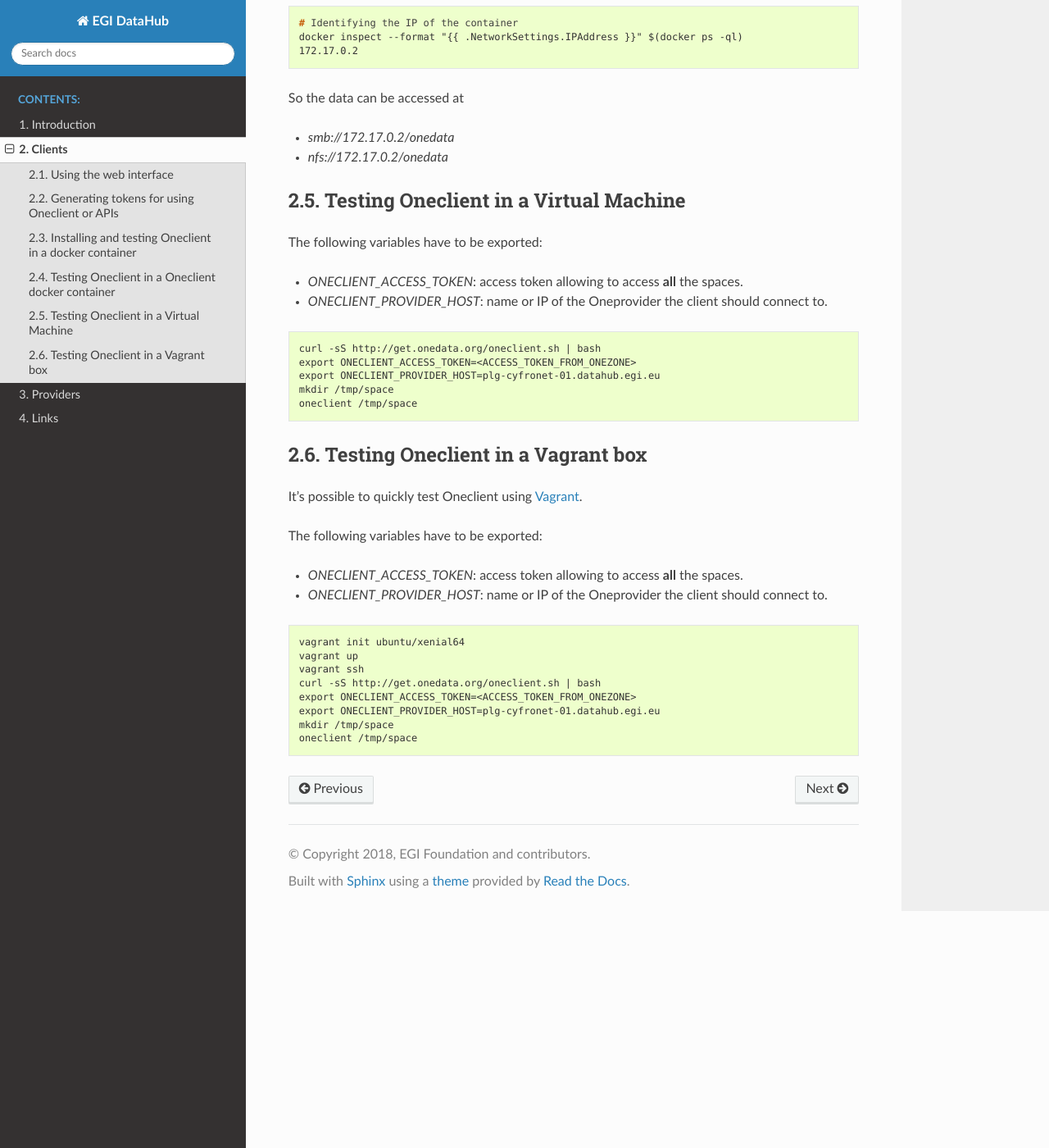
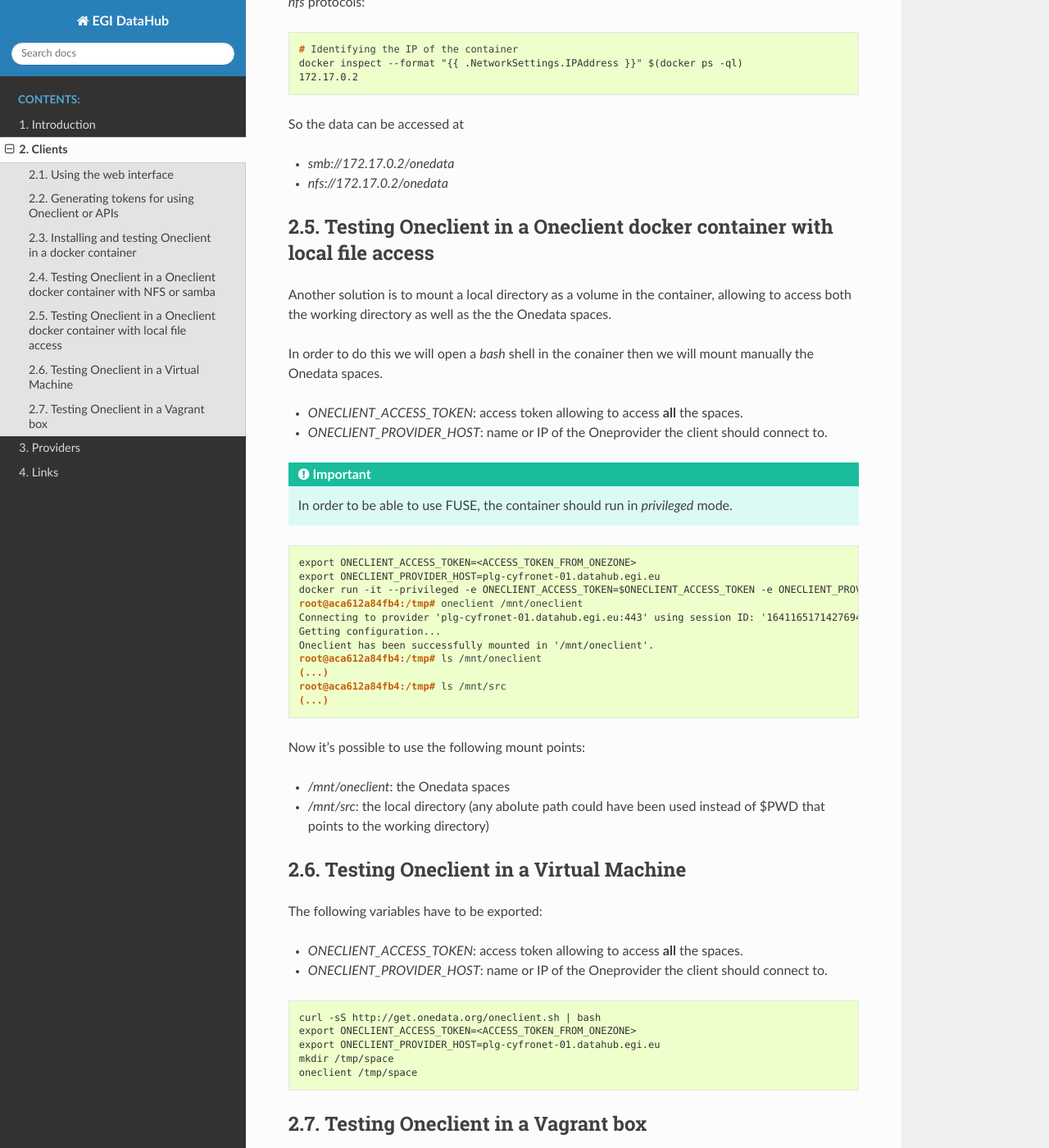
Before and after one commit to EGI-Federation/datahub-documentation, a Sphinx documentation site: the page built from source/clients.rst, in a window 1280 px wide and 1400 px high, scrolled down 3981 px. Shown: the whole window at 82% size. Built offline with Sphinx 7.4.7 and the Read the Docs theme 2.0.0, drawn with Linux system fonts in a browser that asks for light colours; some of the changed text lies outside the part shown.

Commit message:
clients: document using oneclient container with local directory

```diff
--- a/source/clients.rst
+++ b/source/clients.rst
@@ -94,8 +94,8 @@ other providers supporting the space.
 For a real production usage it's preferable to use the Oneclient container as a
 source for a volume mounted into another container.
 
-Testing Oneclient in a Oneclient docker container
-^^^^^^^^^^^^^^^^^^^^^^^^^^^^^^^^^^^^^^^^^^^^^^^^^
+Testing Oneclient in a Oneclient docker container with NFS or samba
+^^^^^^^^^^^^^^^^^^^^^^^^^^^^^^^^^^^^^^^^^^^^^^^^^^^^^^^^^^^^^^^^^^^
 
 Docker containers for the oneclient are available, the existing versions can be
 seen in docker hub: https://hub.docker.com/r/onedata/oneclient/tags
@@ -134,6 +134,40 @@ So the data can be accessed at
 * `smb://172.17.0.2/onedata`
 * `nfs://172.17.0.2/onedata`
 
+Testing Oneclient in a Oneclient docker container with local file access
+^^^^^^^^^^^^^^^^^^^^^^^^^^^^^^^^^^^^^^^^^^^^^^^^^^^^^^^^^^^^^^^^^^^^^^^^
+
+Another solution is to mount a local directory as a volume in the container,
+allowing to access both the working directory as well as the the Onedata spaces.
+
+In order to do this we will open a `bash` shell in the conainer then we will
+mount manually the Onedata spaces.
+
+* `ONECLIENT_ACCESS_TOKEN`: access token allowing to access **all** the spaces.
+* `ONECLIENT_PROVIDER_HOST`: name or IP of the Oneprovider the client should connect to.
+
+.. important:: In order to be able to use FUSE, the container should run in `privileged` mode.
+
+.. code-block:: console
+
+   export ONECLIENT_ACCESS_TOKEN=<ACCESS_TOKEN_FROM_ONEZONE>
+   export ONECLIENT_PROVIDER_HOST=plg-cyfronet-01.datahub.egi.eu
+   docker run -it --privileged -e ONECLIENT_ACCESS_TOKEN=$ONECLIENT_ACCESS_TOKEN -e ONECLIENT_PROVIDER_HOST=$ONECLIENT_PROVIDER_HOST -v $PWD:/mnt/src --entrypoint bash onedata/oneclient:18.02.0-rc13
+   root@aca612a84fb4:/tmp# oneclient /mnt/oneclient
+   Connecting to provider 'plg-cyfronet-01.datahub.egi.eu:443' using session ID: '1641165171427694510'...
+   Getting configuration...
+   Oneclient has been successfully mounted in '/mnt/oneclient'.
+   root@aca612a84fb4:/tmp# ls /mnt/oneclient
+   (...)
+   root@aca612a84fb4:/tmp# ls /mnt/src
+   (...)
+
+Now it's possible to use the following mount points:
+
+* `/mnt/oneclient`: the Onedata spaces
+* `/mnt/src`: the local directory (any abolute path could have been used
+  instead of $PWD that points to the working directory)
+
 Testing Oneclient in a Virtual Machine
 ^^^^^^^^^^^^^^^^^^^^^^^^^^^^^^^^^^^^^^
 
```
